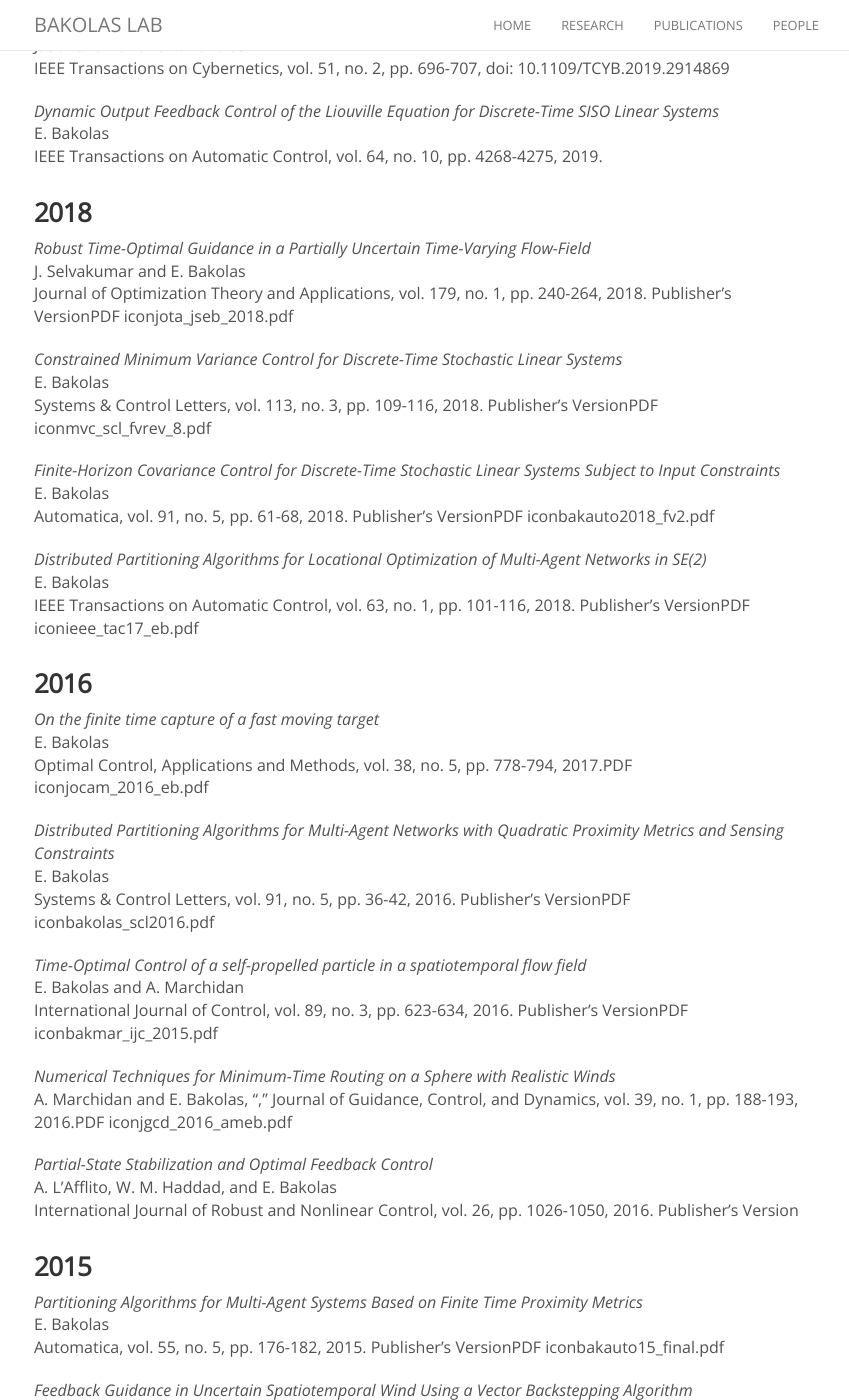
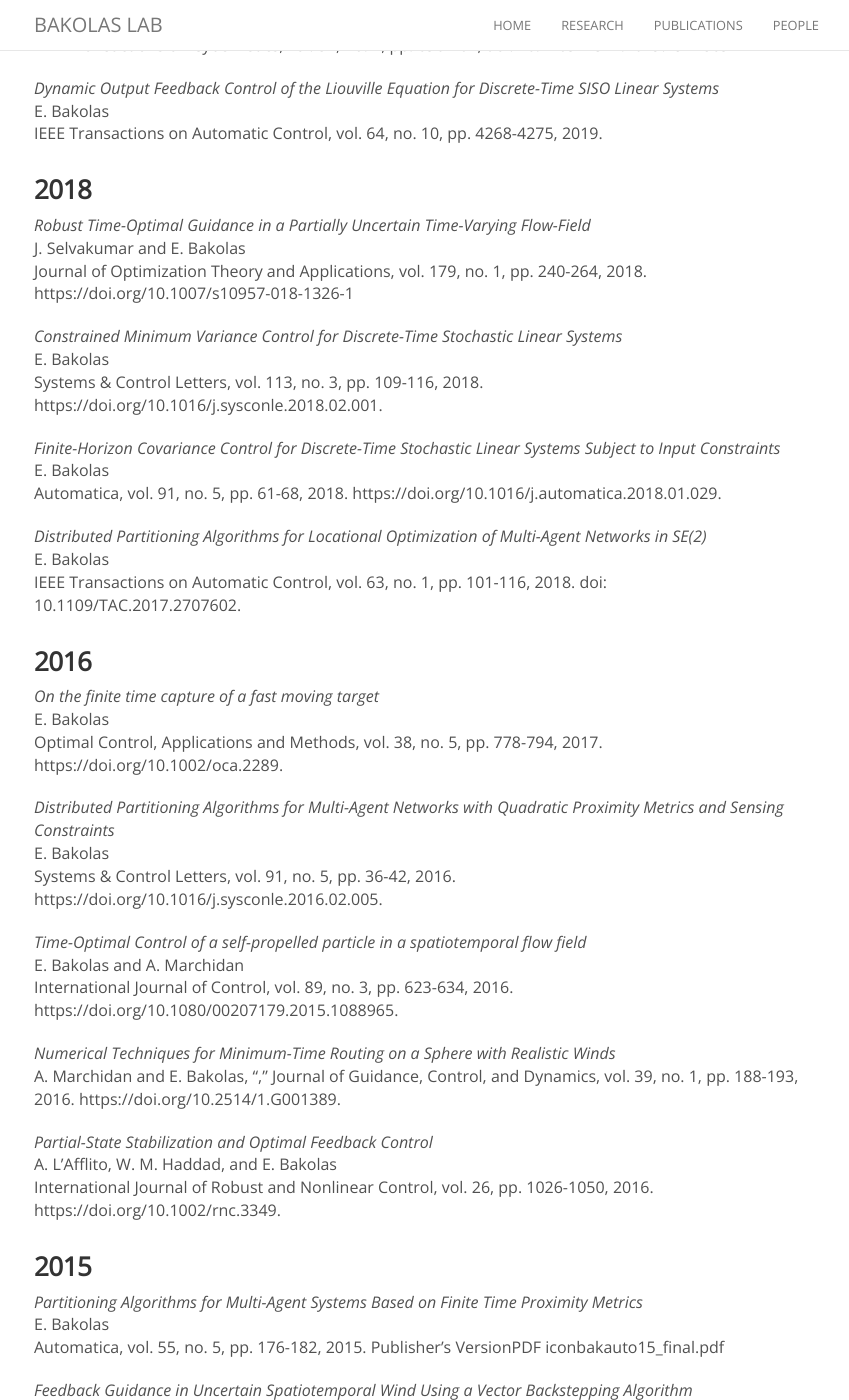
Before and after one commit to bakolaslab/bakolaslab.github.io, a Jekyll site: the page built from publications.md, in a window 1280 px wide and 1400 px high, scrolled down 2629 px. Shown: the whole window, without its empty margins (221-1070 px from the left). Built offline with Jekyll 4.4.1, drawn with Linux system fonts in a browser that asks for light colours; nearby versions of some CDN libraries; comment, search, counter and statistics services are not loaded; some of the changed text lies outside the part shown.

Commit message:
Update publications.md

```diff
--- a/publications.md
+++ b/publications.md
@@ -81,15 +81,15 @@ _Estimation and Control of Fluid Flows Using Sparsity-Promoting Dynamic Mode Dec
 A. Tsolovikos, E. Bakolas, S. Suryanarayanan, and D. Goldstein<br>
 IEEE Control Systems Letters, vol. 5, no. 4, pp. 1145-1150, 2021. doi: 10.1109/LCSYS.2020.3015776
 
+_Safe nonlinear control design for input constrained polynomial systems using sum-of-squares programming_<br>
+D. Pylorof and E. Bakolas<br>
+International Journal of Control, vol. 94, no. 9, pp. 2603-261, 2021. DOI: 10.1080/00207179.2020.1726469
+
 ### 2020
 
 _Workspace Partitioning and Topology Discovery Algorithms for Heterogeneous Multi-Agent Networks_<br>
 E. Bakolas<br>
 IEEE Transactions on Control of Network Systems, 2020, vol. 8, no. 1, 354-366, 2021. DOI: 10.1109/TCNS.2020.3002984
-
-_Safe nonlinear control design for input constrained polynomial systems using sum-of-squares programming_<br>
-D. Pylorof and E. Bakolas<br>
-International Journal of Control, vol. 94, no. 9, pp. 2603-261, 2021. DOI: 10.1080/00207179.2020.1726469
 
 _Navigating over 3D environments while minimizing cumulative exposure to hazardous fields_<br>
 M. A. Demetriou and E. Bakolas<br>
@@ -121,40 +121,40 @@ IEEE Transactions on Automatic Control, vol. 64, no. 10, pp. 4268-4275, 2019.
 
 _Robust Time-Optimal Guidance in a Partially Uncertain Time-Varying Flow-Field_<br>
 J. Selvakumar and E. Bakolas<br>
-Journal of Optimization Theory and Applications, vol. 179, no. 1, pp. 240-264, 2018. Publisher’s VersionPDF iconjota_jseb_2018.pdf
+Journal of Optimization Theory and Applications, vol. 179, no. 1, pp. 240-264, 2018. https://doi.org/10.1007/s10957-018-1326-1
 
 _Constrained Minimum Variance Control for Discrete-Time Stochastic Linear Systems_<br>
 E. Bakolas<br>
-Systems & Control Letters, vol. 113, no. 3, pp. 109-116, 2018. Publisher’s VersionPDF iconmvc_scl_fvrev_8.pdf
+Systems & Control Letters, vol. 113, no. 3, pp. 109-116, 2018. https://doi.org/10.1016/j.sysconle.2018.02.001.
 
 _Finite-Horizon Covariance Control for Discrete-Time Stochastic Linear Systems Subject to Input Constraints_<br>
 E. Bakolas<br>
-Automatica, vol. 91, no. 5, pp. 61-68, 2018. Publisher’s VersionPDF iconbakauto2018_fv2.pdf
+Automatica, vol. 91, no. 5, pp. 61-68, 2018. https://doi.org/10.1016/j.automatica.2018.01.029.
 
 _Distributed Partitioning Algorithms for Locational Optimization of Multi-Agent Networks in SE(2)_<br>
 E. Bakolas<br>
-IEEE Transactions on Automatic Control, vol. 63, no. 1, pp. 101-116, 2018. Publisher’s VersionPDF iconieee_tac17_eb.pdf
+IEEE Transactions on Automatic Control, vol. 63, no. 1, pp. 101-116, 2018. doi: 10.1109/TAC.2017.2707602.
 
 ### 2016
 
 _On the finite time capture of a fast moving target_<br>
 E. Bakolas<br>
-Optimal Control, Applications and Methods, vol. 38, no. 5, pp. 778-794, 2017.PDF iconjocam_2016_eb.pdf
+Optimal Control, Applications and Methods, vol. 38, no. 5, pp. 778-794, 2017. https://doi.org/10.1002/oca.2289.
 
 _Distributed Partitioning Algorithms for Multi-Agent Networks with Quadratic Proximity Metrics and Sensing Constraints_<br>
 E. Bakolas<br>
-Systems & Control Letters, vol. 91, no. 5, pp. 36-42, 2016. Publisher’s VersionPDF iconbakolas_scl2016.pdf
+Systems & Control Letters, vol. 91, no. 5, pp. 36-42, 2016. https://doi.org/10.1016/j.sysconle.2016.02.005.
 
 _Time-Optimal Control of a self-propelled particle in a spatiotemporal flow field_<br>
 E. Bakolas and A. Marchidan<br>
-International Journal of Control, vol. 89, no. 3, pp. 623-634, 2016. Publisher’s VersionPDF iconbakmar_ijc_2015.pdf
+International Journal of Control, vol. 89, no. 3, pp. 623-634, 2016. https://doi.org/10.1080/00207179.2015.1088965.
 
 _Numerical Techniques for Minimum-Time Routing on a Sphere with Realistic Winds_<br>
-A. Marchidan and E. Bakolas, “,” Journal of Guidance, Control, and Dynamics, vol. 39, no. 1, pp. 188-193, 2016.PDF iconjgcd_2016_ameb.pdf
+A. Marchidan and E. Bakolas, “,” Journal of Guidance, Control, and Dynamics, vol. 39, no. 1, pp. 188-193, 2016. https://doi.org/10.2514/1.G001389.
 
 _Partial-State Stabilization and Optimal Feedback Control_<br>
 A. L’Afflito, W. M. Haddad, and E. Bakolas<br>
-International Journal of Robust and Nonlinear Control, vol. 26, pp. 1026-1050, 2016. Publisher’s Version
+International Journal of Robust and Nonlinear Control, vol. 26, pp. 1026-1050, 2016. https://doi.org/10.1002/rnc.3349.
 
 ### 2015
 
@@ -187,7 +187,7 @@ Engineering Failure Analysis, vol. 36, no. 1, pp. 121-133, 2014.
 ### 2013
 
 _Optimal Feedback Guidance of a Small Aerial Vehicle in a Stochastic Wind_<br>
-R. Anderson, E. Bakolas, D. Milutinovic, and P. Tsiotras
+R. Anderson, E. Bakolas, D. Milutinovic, and P. Tsiotras<br>
 Journal of Guidance, Control, and Dynamics, vol. 36, no. 4, pp. 975-985, 2013.PDF iconjgcd_364_2013.pdf
 
 _Optimal Partitioning for Multi-Vehicle Systems Using Quadratic Performance Criteria_<br>
```
Also changed, not shown: other parts of publications.md (+1 -1 lines).
